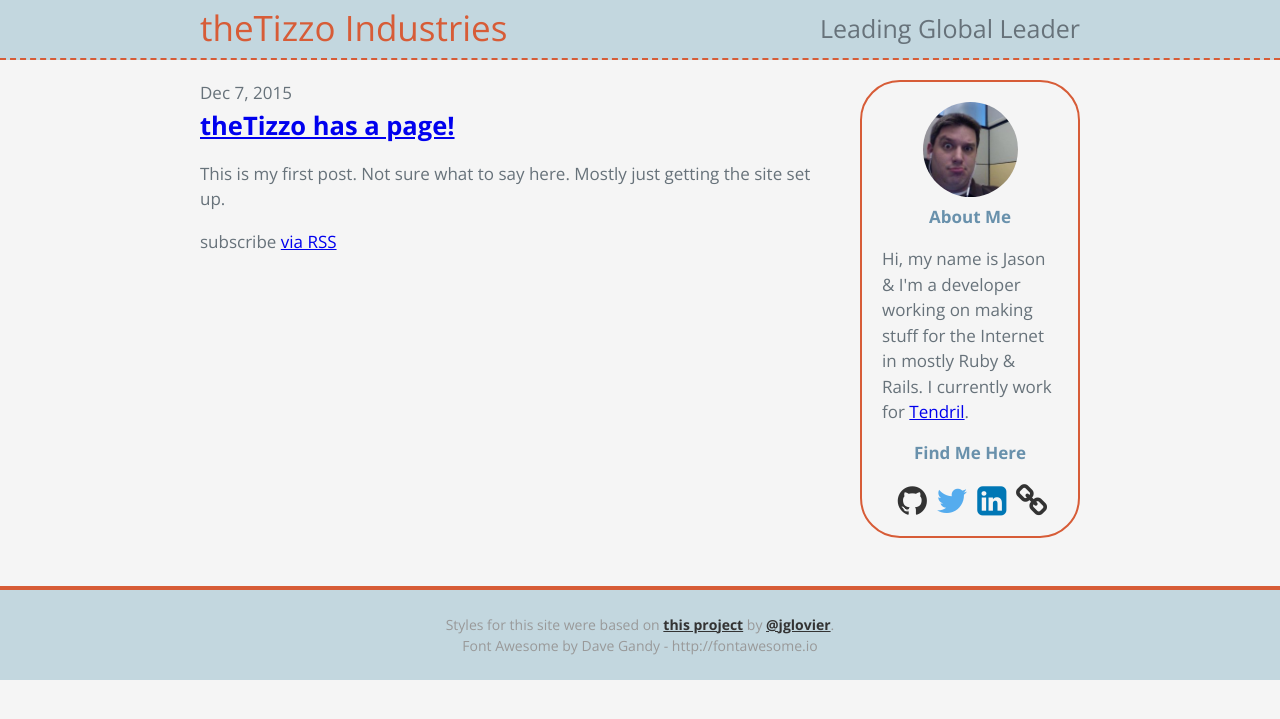
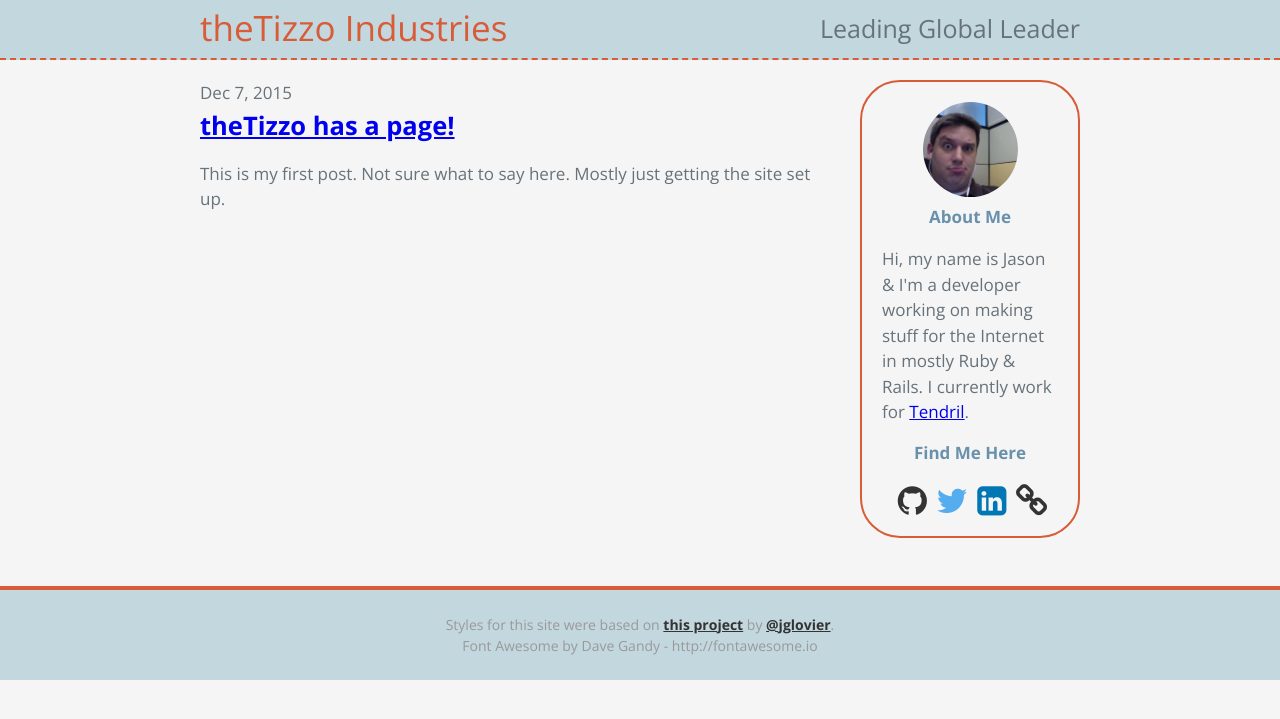
Before and after one commit to thetizzo/thetizzo.github.io, a Jekyll site: the page built from index.html, in a window 1280 px wide. Shown: the top 719 px of the page. Built offline with Jekyll 4.4.1, drawn with Linux system fonts in a browser that asks for light colours; nearby versions of some CDN libraries.

Commit message:
Reorganize some stuff.

```diff
--- a/_layouts/post.html
+++ b/_layouts/post.html
@@ -6,7 +6,7 @@
   <header class="post-header">
     <h1 class="post-title" itemprop="name headline">{{ page.title }}</h1>
     <p class="post-meta">
-      <time datetime="{{ page.date | date_to_xmlschema }}" itemprop="datePublished">{{ page.date | date: "%B %-d, %Y" }}</time>
+      <time datetime="{{ page.date | date_to_xmlschema }}" itemprop="datePublished">{{ page.date | date: "%b %-d, %Y" }}</time>
     </p>
   </header>
 
--- a/index.html
+++ b/index.html
@@ -1,9 +1,6 @@
 ---
 layout: default
 ---
-
-<div class="home">
-
 <div class="post-list">
   {% for post in site.posts %}
     <span class="post-meta">{{ post.date | date: "%b %-d, %Y" }}</span>
@@ -15,7 +12,3 @@
     <p>{{ post.excerpt }}</p>
   {% endfor %}
 </div>
-
-  <p class="rss-subscribe">subscribe <a href="{{ "/feed.xml" | prepend: site.baseurl }}">via RSS</a></p>
-
-</div>
```
Lines whose indentation alone changed are shown as unchanged.
